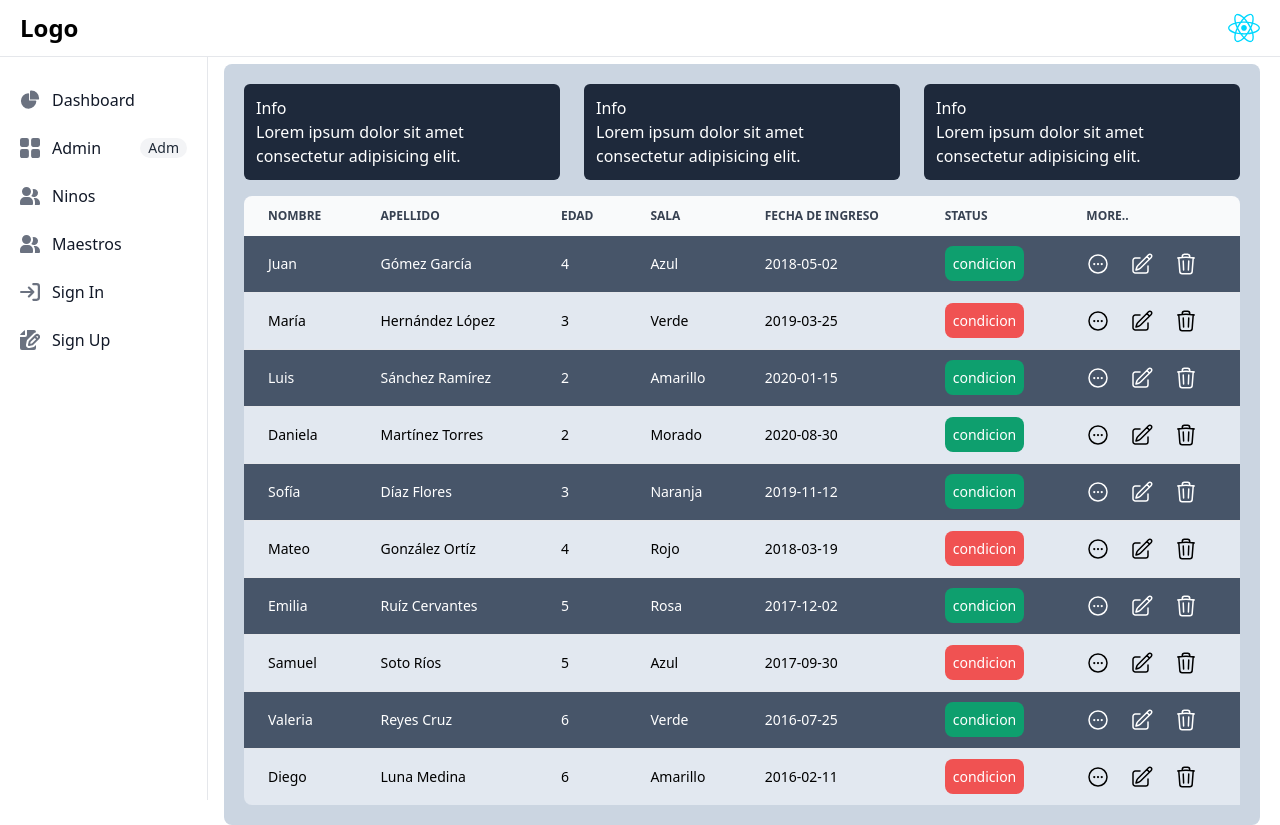
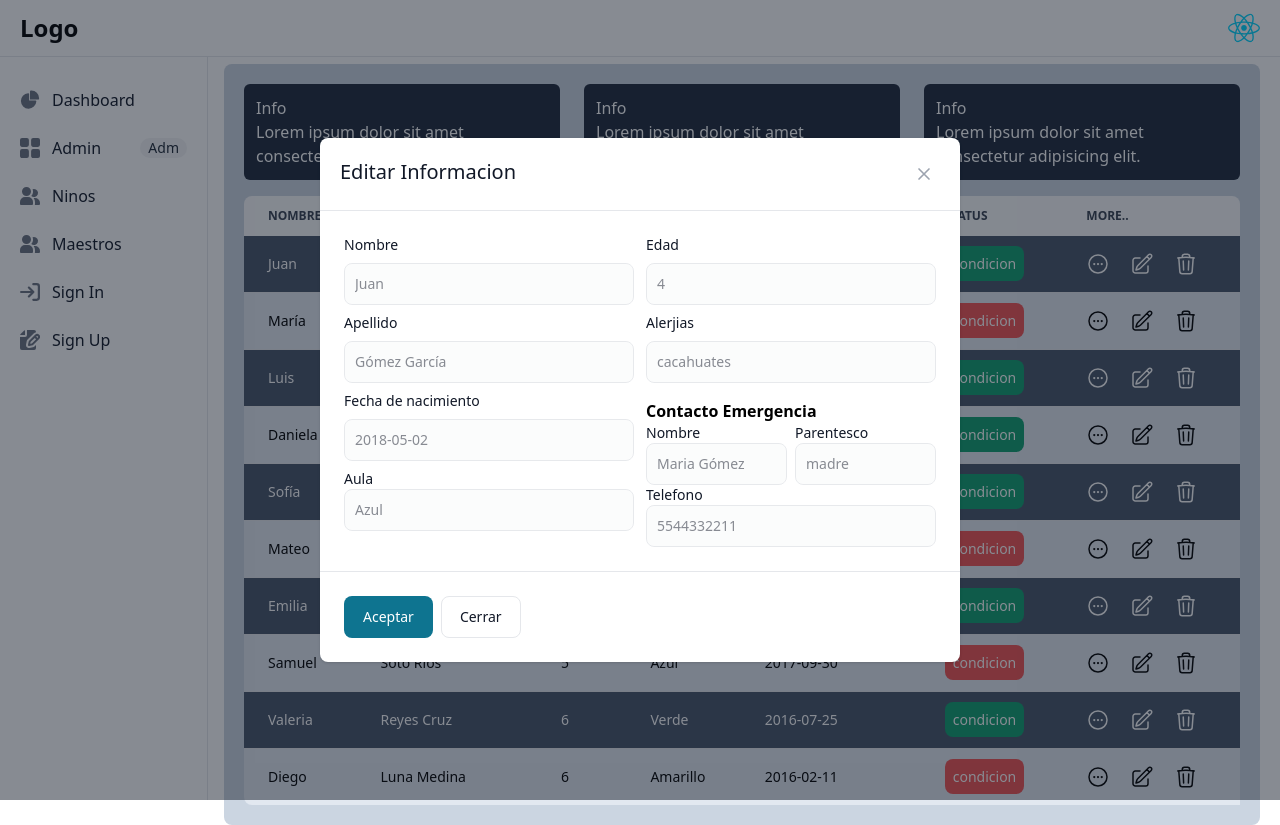
Before and after one commit to wolfsoul01/Frontend-Guarder-a-, a React (Vite) app: page /dashbord in a window 1280 px wide. Both pictures are taken after a click on the button 1142 px from the left and 264 px from the top of the page. Built offline with nearby package versions, Linux system fonts and the light colour scheme.

Commit message:
Update desing modalEdit

```diff
--- a/src/components/Dasbord/Kids/ChildrentDash.jsx
+++ b/src/components/Dasbord/Kids/ChildrentDash.jsx
@@ -1,6 +1,6 @@
 import { Table } from 'flowbite-react'
 import { Delet, Edit, More } from '../../Icons'
-import DefaultModal from './Modal'
+import ModalEdit from './Modal'
 import { useState } from 'react'
 
 const info = [
@@ -172,7 +172,7 @@ export function ChildrentDash () {
   return (
     <section className=' overflow-x-auto mt-4'>
       {openModal && (
-        <DefaultModal
+        <ModalEdit
           handleModal={() => setopenModal(false)}
           selectKid={selectKid}
           openModal={openModal}
@@ -216,14 +216,13 @@ export function ChildrentDash () {
                 <Table.Cell className='flex gap-5'>
                   <button
                     className='cursor-pointer'
-                    onClick={() => {
-                      setKid(kid)
-                      setopenModal(true)
-                    }}
                   >
                     <More />
                   </button>
-                  <button className='cursor-pointer'>
+                  <button className='cursor-pointer' onClick={() => {
+                      setKid(kid)
+                      setopenModal(true)
+                    }} >
                     <Edit />
                   </button>
                   <button className='cursor-pointer'>
--- a/src/components/Dasbord/Kids/Modal.jsx
+++ b/src/components/Dasbord/Kids/Modal.jsx
@@ -1,27 +1,28 @@
+/* eslint-disable react/prop-types */
 import { Button, Modal } from 'flowbite-react'
 
 import { Label, TextInput } from 'flowbite-react'
 
 // eslint-disable-next-line react/prop-types
-export default function DefaultModal ({ openModal, handleModal, selectKid }) {
+export default function ModalEdit ({ openModal, handleModal, selectKid }) {
   // eslint-disable-next-line react/prop-types
   const {
     nombre,
     apellidos,
     fechaNacimiento,
     edad,
-    alergias=[],
-    contactoEmergencia={}
+    alergias = [],
+    contactoEmergencia,
+    aula = {}
   } = selectKid
 
-  const sos = Object.values(contactoEmergencia).join(' ')
   const alerg = alergias ? alergias.join(' ') : 'Ninguna'
   return (
     <>
       <Modal show={openModal} onClose={handleModal}>
-        <Modal.Header>Mas Informacion </Modal.Header>
+        <Modal.Header>Editar Informacion </Modal.Header>
         <Modal.Body className='grid grid-cols-2 gap-x-3'>
-          <div className='flex max-w-md flex-col gap-4'>
+          <div className='flex max-w-md flex-col gap-2'>
             <Label htmlFor='disabledInput1'>Nombre</Label>
             <TextInput
               disabled
@@ -48,8 +49,19 @@ export default function DefaultModal ({ openModal, handleModal, selectKid }) {
               type='text'
               value={fechaNacimiento}
             />
+            <Label htmlFor='disabledInput2'>
+              Aula
+              <TextInput
+                disabled
+                id='disabledInput2'
+                placeholder='Disabled readonly input'
+                readOnly
+                type='text'
+                value={aula}
+              />
+            </Label>
           </div>
-          <div className='flex max-w-md flex-col gap-4'>
+          <div className='flex max-w-md flex-col gap-2'>
             <Label htmlFor='disabledInput2'>Edad</Label>
             <TextInput
               disabled
@@ -69,15 +81,44 @@ export default function DefaultModal ({ openModal, handleModal, selectKid }) {
               // eslint-disable-next-line react/prop-types
               value={alerg}
             />
-            <Label htmlFor='disabledInput2'>Contacto Emergencia </Label>
+            <aside className=' flex flex-col justify-end mt-2 '>
+              <h1 className='font-bold '>Contacto Emergencia</h1>
+              <div className='grid grid-cols-2 gap-x-2 '>
+                <Label htmlFor='disabledInput2'>
+                  Nombre
                   <TextInput
                     disabled
                     id='disabledInput2'
                     placeholder='Disabled readonly input'
                     readOnly
                     type='text'
-              value={sos}
+                    value={contactoEmergencia.nombre}
                   />
+                </Label>
+                <Label htmlFor='disabledInput2'>
+                  Parentesco
+                  <TextInput
+                    disabled
+                    id='disabledInput2'
+                    placeholder='Disabled readonly input'
+                    readOnly
+                    type='text'
+                    value={contactoEmergencia.parentesco}
+                  />
+                </Label>
+                <Label htmlFor='disabledInput2' className='col-span-2'>
+                  Telefono
+                  <TextInput
+                    disabled
+                    id='disabledInput2'
+                    placeholder='Disabled readonly input'
+                    readOnly
+                    type='text'
+                    value={contactoEmergencia.telefono}
+                  />
+                </Label>
+              </div>
+            </aside>
           </div>
         </Modal.Body>
         <Modal.Footer>
```
Lines whose indentation alone changed are shown as unchanged.
